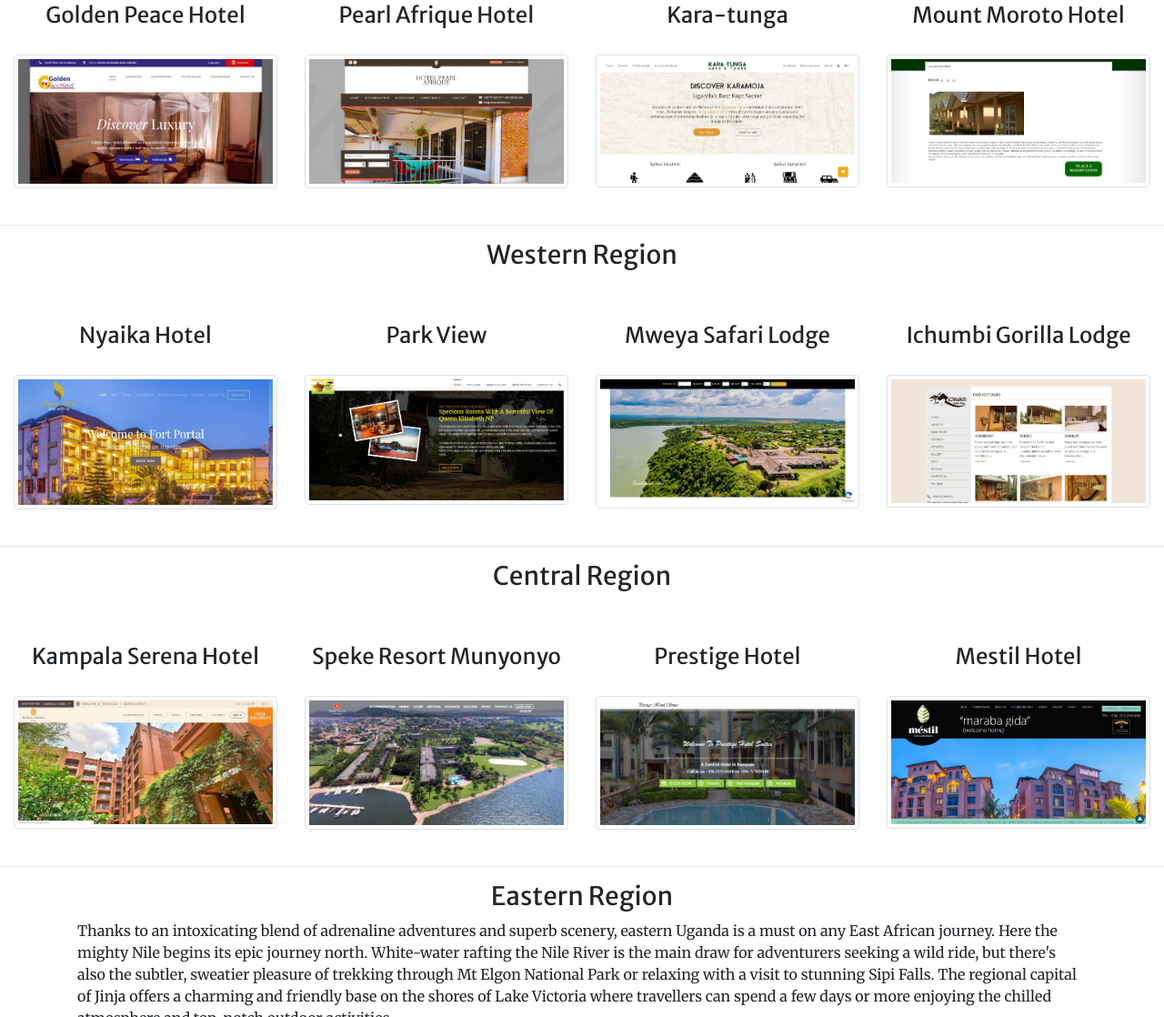
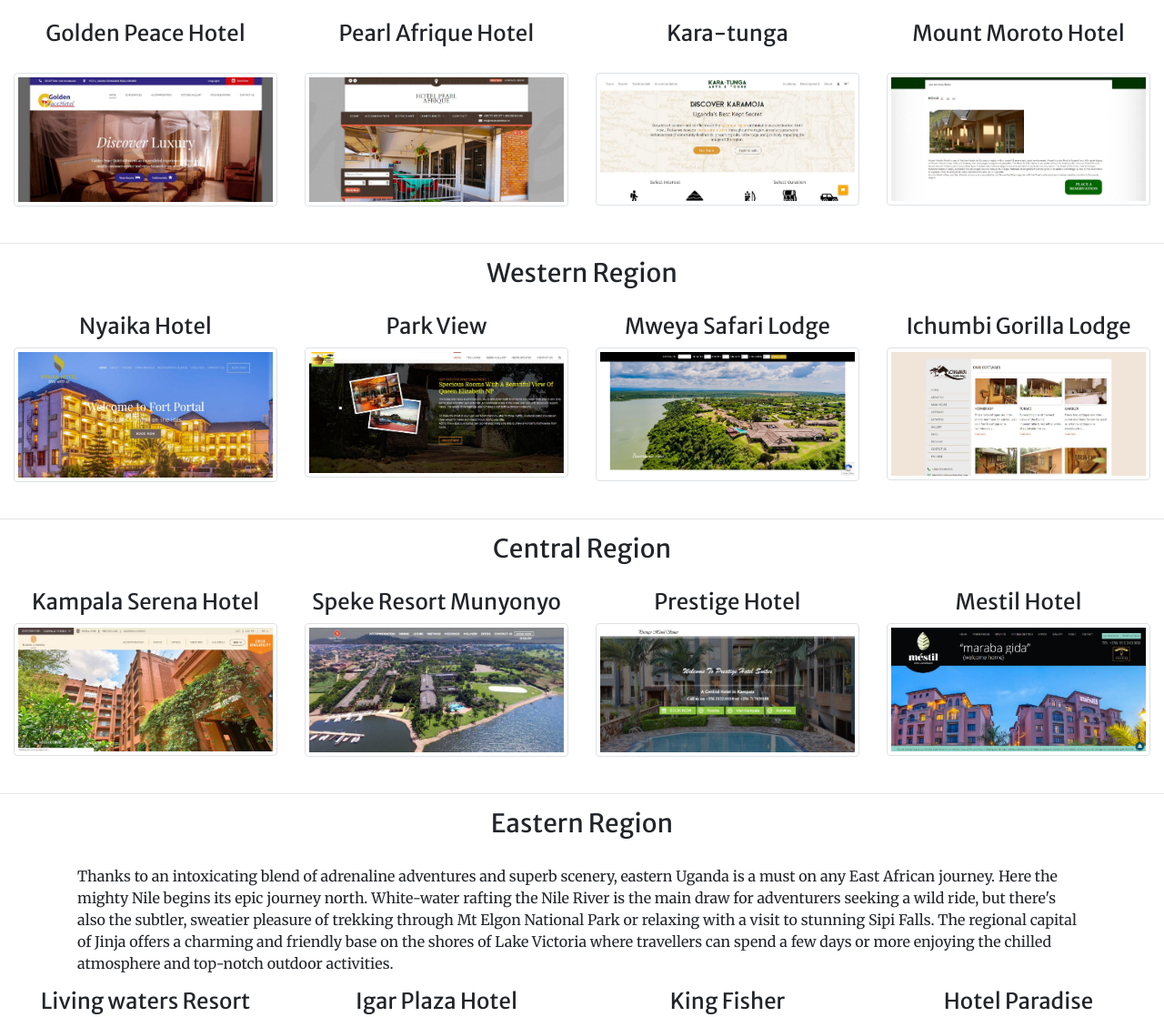
Before and after one commit to kubunga/kubunga, a website with bundled scripts: page accomodation.html in a window 1280 px wide. Shown: the part 1111-2229 px from the top of the page at 91% size. Built offline with nearby package versions, Linux system fonts and the light colour scheme.

```diff
--- a/accomodation.html
+++ b/accomodation.html
@@ -103,7 +103,7 @@
 
   		</div>
   		<div class="container">
-  			<h3 class="text-center">Northern Region</h3>
+  			<h3 class="text-center" style="padding-bottom: 20px;">Northern Region</h3>
   			<p>Unless you’re here volunteering or en route to Kidepo Valley National Park, there’s no real reason to visit Gulu. However, it's quite a pleasant stop, with friendly locals, a relaxed feel and nice spots to hang out. The largest town in northern Uganda, it was one of the hardest hit during the Lord’s Resistance Army (LRA) conflict. It’s a town in transition and, in a sure sign of optimism, restaurants are busy and people are arriving from elsewhere in the country hoping to cash in on the coming boom. And there’s no shortage of wazungus (foreigners) about, with so many NGOs in town.</p>
   		</div>
         <div class="container-fluid" style="padding-top: 50px; padding-bottom: 20px;">
@@ -153,10 +153,10 @@
     </div>
     <hr>
     <div class="container">
-  			<h3 class="text-center">Western Region</h3>
+  			<h3 class="text-center" style="padding-bottom: 20px;">Western Region</h3>
 
   		</div>
-        <div class="container-fluid" style="padding-top: 50px; padding-bottom: 20px;">
+       <!--  <div class="container-fluid" style="padding-top: 50px; padding-bottom: 20px;">
 
     <div class="row">
       <div class="col-md-3 text-center">
@@ -172,27 +172,31 @@
         <h4>Ichumbi Gorilla Lodge</h4>
       </div>
     </div>
-  </div>
+  </div> -->
    <div class="container-fluid">
       <div class="row">
         <div class="col-lg-3">
+           <h4 class="text-center">Nyaika Hotel</h4>
           <a href="http://www.nyaika.hhghotel.com/" target="_blank">
             <img class="img-thumbnail animated bounce" src="./img/hotels/nyaika.jpg" >
           </a>
           <br><br>
         </div>
         <div class="col-lg-3">
+           <h4 class="text-center">Park View</h4>
           <a href="https://parkviewsafarilodge.com/" target="_blank">
             <img class="img-thumbnail animated bounce delay-2s" src="./img/hotels/parkview.jpg" >
           </a>
           <br><br>
         </div>
          <div class="col-lg-3">
+           <h4 class="text-center">Mweya Safari Lodge</h4>
           <a href="https://mweyalodge.com/" target="_blank">
           <img class="img-thumbnail animated bounce delay-3s" src="./img/hotels/queenelizabeth.jpg">
         </a>
         </div>
         <div class="col-lg-3">
+           <h4 class="text-center">Ichumbi Gorilla Lodge</h4>
           <a href="http://ichumbigorillalodge.com/our-cottages" target="_blank">
           <img class="img-thumbnail animated bounce delay-3s" src="./img/hotels/ichumbi.jpg">
         </a>
@@ -204,10 +208,10 @@
     <hr>
 
    <div class="container">
-  			<h3 class="text-center">Central Region</h3>
+  			<h3 class="text-center" style="padding-bottom: 20px;">Central Region</h3>
 
   		</div>
-        <div class="container-fluid" style="padding-top: 50px; padding-bottom: 20px;">
+        <!-- <div class="container-fluid" style="padding-top: 50px; padding-bottom: 20px;">
 
     <div class="row">
       <div class="col-md-3 text-center">
@@ -223,27 +227,31 @@
         <h4>Mestil Hotel</h4>
       </div>
     </div>
-  </div>
+  </div> -->
    <div class="container-fluid">
       <div class="row">
         <div class="col-lg-3">
+           <h4 class="text-center">Kampala Serena Hotel</h4>
           <a href="https://www.serenahotels.com/serenakampala/en/default.html" target="_blank">
             <img class="img-thumbnail animated bounce" src="./img/hotels/serena.jpg" >
           </a>
           <br><br>
         </div>
         <div class="col-lg-3">
+           <h4 class="text-center">Speke Resort Munyonyo</h4>
           <a href="https://www.spekeresort.com" target="_blank">
             <img class="img-thumbnail animated bounce delay-2s" src="./img/hotels/speke.jpg" >
           </a>
           <br><br>
         </div>
          <div class="col-lg-3">
+           <h4 class="text-center">Prestige Hotel</h4>
           <a href="https://www.prestigehotelsuites.com/" target="_blank">
           <img class="img-thumbnail animated bounce delay-3s" src="./img/hotels/prestige.jpg">
         </a>
         </div>
         <div class="col-lg-3">
+           <h4 class="text-center">Mestil Hotel</h4>
           <a href="https://www.mestilhotels.com/" target="_blank">
           <img class="img-thumbnail animated bounce delay-3s" src="./img/hotels/mestils.jpg">
         </a>
@@ -254,10 +262,10 @@
     </div>
     <hr>
     <div class="container">
-  			<h3 class="text-center">Eastern Region</h3>
+  			<h3 class="text-center" style="padding-bottom: 20px;">Eastern Region</h3>
   			<p>Thanks to an intoxicating blend of adrenaline adventures and superb scenery, eastern Uganda is a must on any East African journey. Here the mighty Nile begins its epic journey north. White-water rafting the Nile River is the main draw for adventurers seeking a wild ride, but there's also the subtler, sweatier pleasure of trekking through Mt Elgon National Park or relaxing with a visit to stunning Sipi Falls. The regional capital of Jinja offers a charming and friendly base on the shores of Lake Victoria where travellers can spend a few days or more enjoying the chilled atmosphere and top-notch outdoor activities.</p>
   		</div>
-        <div class="container-fluid" style="padding-top: 50px; padding-bottom: 20px;">
+       <!--  <div class="container-fluid" style="padding-top: 50px; padding-bottom: 20px;">
 
     <div class="row">
       <div class="col-md-3 text-center">
@@ -273,27 +281,31 @@
         <h4>Hotel Paradise</h4>
       </div>
     </div>
-  </div>
+  </div> -->
    <div class="container-fluid">
       <div class="row">
         <div class="col-lg-3">
+           <h4 class="text-center">Living waters Resort</h4>
           <a href="https://sourceofthenile.org/" target="_blank">
             <img class="img-thumbnail animated bounce" src="./img/hotels/living.jpg" >
           </a>
           <br><br>
         </div>
         <div class="col-lg-3">
+           <h4 class="text-center">Igar Plaza Hotel</h4>
           <a href="http://www.igarplazahotel.com/" target="_blank">
             <img class="img-thumbnail animated bounce delay-2s" src="./img/hotels/igar.jpg" >
           </a>
           <br><br>
         </div>
          <div class="col-lg-3">
+           <h4 class="text-center">King Fisher</h4>
           <a href="http://kingfisherlodge.co.ug/" target="_blank">
           <img class="img-thumbnail animated bounce delay-3s" src="./img/hotels/fisher.jpg">
         </a>
         </div>
         <div class="col-lg-3">
+           <h4 class="text-center">Hotel Paradise</h4>
           <a href="http://www.hotelparadiseonthenile.com/" target="_blank">
           <img class="img-thumbnail animated bounce delay-3s" src="./img/hotels/paradise.jpg">
         </a>
```
